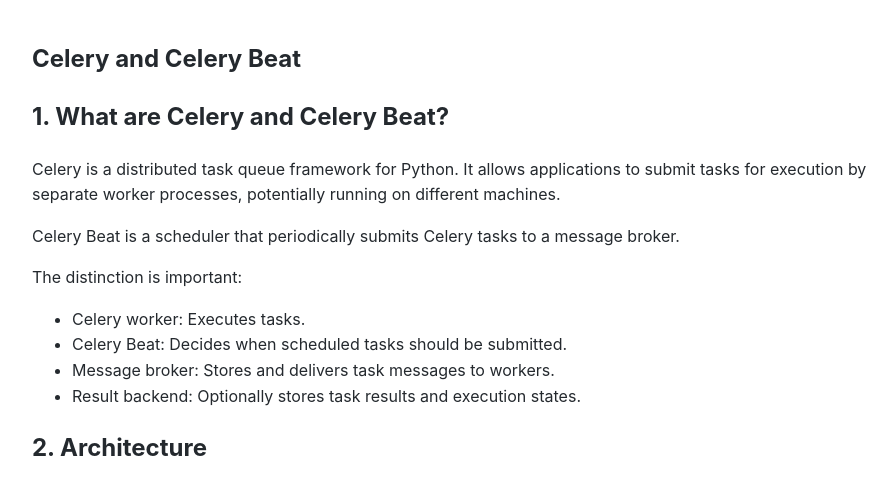
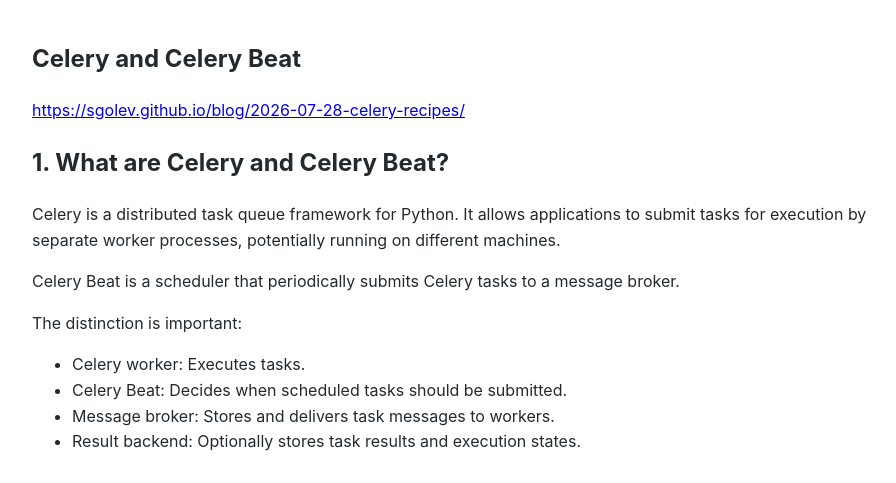
Before and after one commit to Michael-Lubinsky/michael-lubinsky.github.com, a Jekyll site: the page built from system_design/celery.md, in a window 1280 px wide and 900 px high, cut to the strip 0-483 px from the top of the window. Shown: the whole strip, without its empty margins (158-1054 px from the left). Built offline with Jekyll 4.4.1, drawn with Linux system fonts in a browser that asks for light colours; our own code applies the rules of GitHub Pages for plain Markdown files.

Commit message:
Add blog link for Celery recipes
Added a link to a blog post about Celery recipes.

```diff
--- a/system_design/celery.md
+++ b/system_design/celery.md
@@ -1,4 +1,6 @@
 ## Celery and Celery Beat
+
+<https://sgolev.github.io/blog/2026-07-28-celery-recipes/>
 
 ## 1. What are Celery and Celery Beat?
 
```
